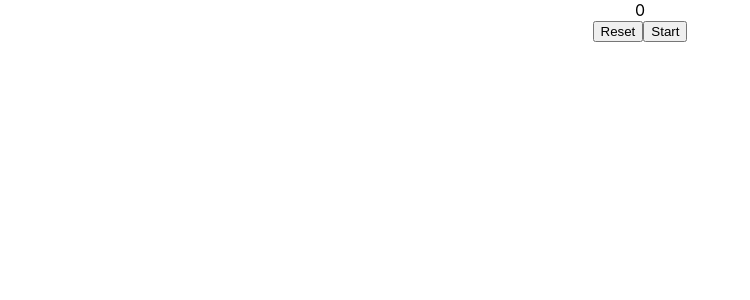
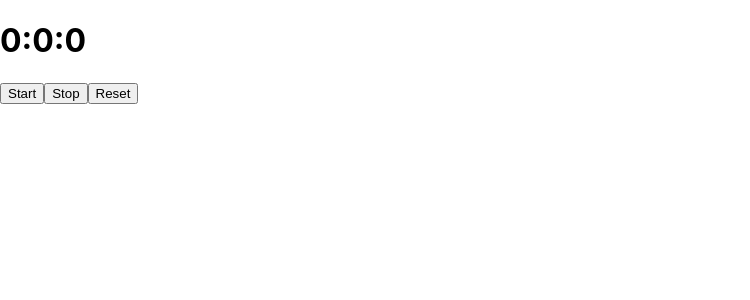
Before and after one commit to NathanBates98/reacttest, a React (Create React App) app: page / in a window 1280 px wide. Shown: the top 300 px of the page, without its empty margins (0-750 px from the left). Built offline with nearby package versions, Linux system fonts and the light colour scheme.

Commit message:
basicfunctionality

```diff
--- a/src/App.js
+++ b/src/App.js
@@ -1,28 +1,63 @@
-import React, { useState, useEffect , useRef} from "react";
 import "./App.css";
-function Stopwatch(){
-  let seconds=0;
+import React, { useState, useRef, useEffect } from "react";
+
+const Stopwatch = () => {
+  const [seconds, setSeconds] = useState(0);
+  const [minutes, setMinutes] = useState(0);
+  const [hours, setHours] = useState(0);
+  const [isStarted, setIsStarted] = useState(false);
+
   const intervalRef = useRef(null);
 
-  function handleStart() {
+  const handleStart = () => {
+    setIsStarted(true);
+  };
+
+  useEffect(() => {
     clearInterval(intervalRef.current);
-    intervalRef.current = setInterval(() => {
-      seconds=1;
-    }, 1000);
-  }
+    if (isStarted) {
+      //increment by hours
+      if(minutes == 60){
+        setMinutes(0)
+        setHours(hours+1)
+      }
+      //increment by minutes
+      if(seconds == 60){
+        setSeconds(0)
+        setMinutes(minutes+1)
+      }
+      //increment by seconds
+      intervalRef.current = setInterval(() => {
+        setSeconds(seconds + 1);
+      }, 10);
 
-  function handleStop() {
-    clearInterval(intervalRef.current);
+
+
+    }
+
+    return () => {
+      clearInterval(intervalRef.current);
+    };
+  }, [isStarted, seconds, minutes]);
+
+  const handleStop = () => {
+    setIsStarted(false);
+  };
+
+  const handleReset = () => {
+    setSeconds(0)
+    setMinutes(0)
+    setHours(0)
   }
 
   return (
-    <div className="App">
-      <div>{seconds}</div>
-      <button onClick = {handleStop}>Reset</button>
-      <button onClick = {handleStart}>Start</button>
-    </div>
+    <>
+      <h1>{hours}:{minutes}:{seconds}</h1>
+      <button onClick={handleStart}>Start</button>
+      <button onClick={handleStop}>Stop</button>
+      <button onClick={handleReset}>Reset</button>
+    </>
   );
-}
-
+};
 
 export default Stopwatch;
```
